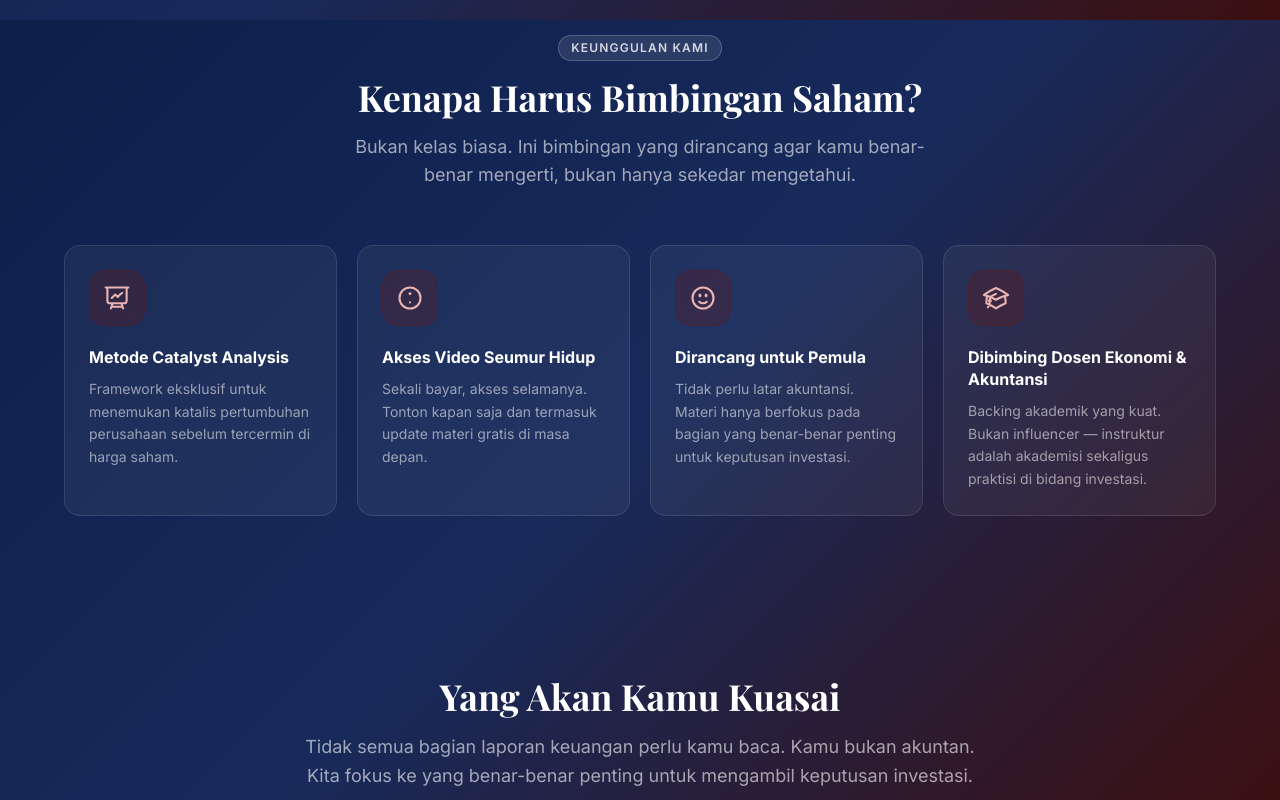
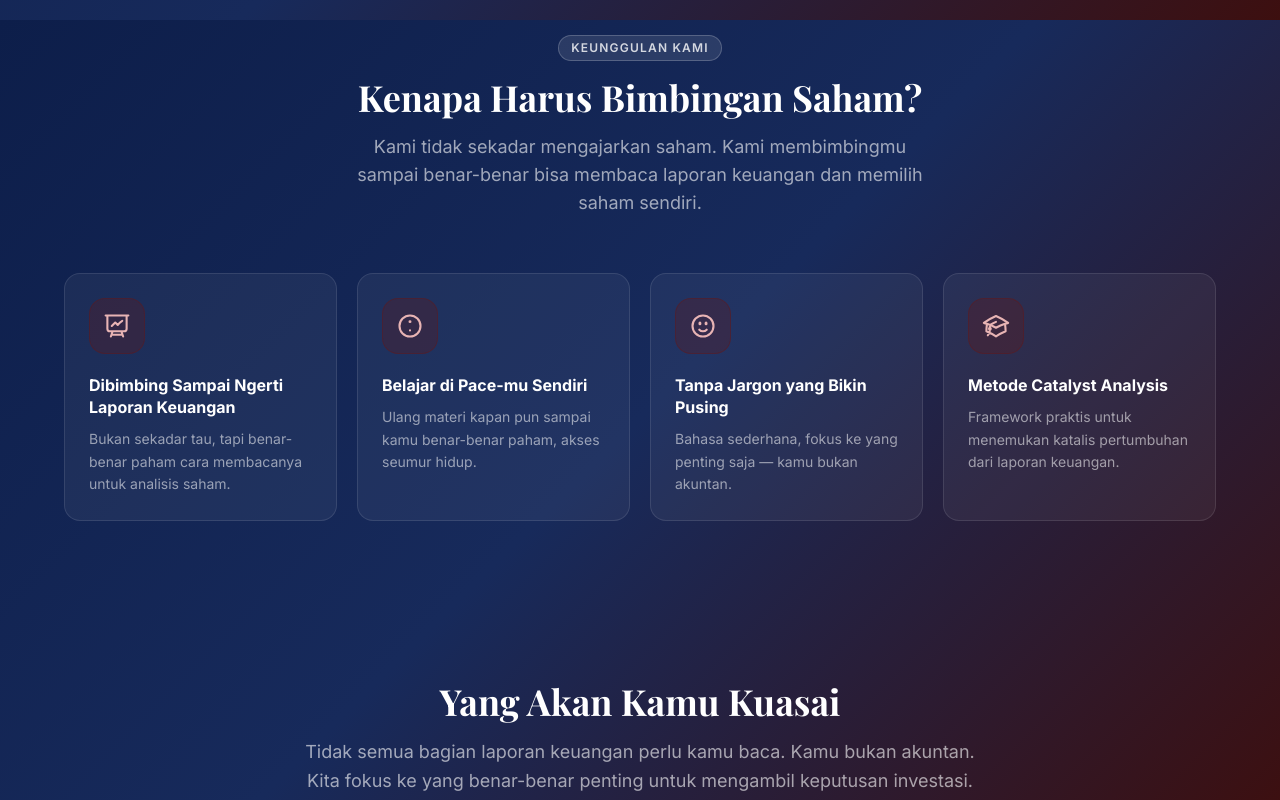
Before and after one commit to bimbingan-saham/landing-page, a Next.js app: page / in a window 1280 px wide. Shown: the part 3180-3980 px from the top of the page. Built offline with nearby package versions, Linux system fonts and the light colour scheme; a web font is replaced by a local one.

Commit message:
fix navbar kelas->produk + reframe keunggulan ke outcome belajar

```diff
--- a/components/Footer.tsx
+++ b/components/Footer.tsx
@@ -1,5 +1,5 @@
 
-const links = ["Tentang", "Kelas", "FAQ"];
+const links = ["Tentang", "Produk", "FAQ"];
 const socialLinks = [
   {
     label: "Instagram",
--- a/components/WhyUs.tsx
+++ b/components/WhyUs.tsx
@@ -8,8 +8,8 @@ const features = [
           d="M3.75 3v11.25A2.25 2.25 0 006 16.5h2.25M3.75 3h-1.5m1.5 0h16.5m0 0h1.5m-1.5 0v11.25A2.25 2.25 0 0118 16.5h-2.25m-7.5 0h7.5m-7.5 0l-1 3m8.5-3l1 3m0 0l.5 1.5m-.5-1.5h-9.5m0 0l-.5 1.5m.75-9l3-3 2.148 2.148A12.061 12.061 0 0116.5 7.605" />
       </svg>
     ),
-    title: "Metode Catalyst Analysis",
-    desc: "Framework eksklusif untuk menemukan katalis pertumbuhan perusahaan sebelum tercermin di harga saham.",
+    title: "Dibimbing Sampai Ngerti Laporan Keuangan",
+    desc: "Bukan sekadar tau, tapi benar-benar paham cara membacanya untuk analisis saham.",
   },
   {
     icon: (
@@ -18,8 +18,8 @@ const features = [
           d="M21 12a9 9 0 11-18 0 9 9 0 0118 0zm-9-3.75h.008v.008H12V8.25zm.375 0a.375.375 0 11-.75 0 .375.375 0 01.75 0zM12 15.75h.008v.008H12v-.008z" />
       </svg>
     ),
-    title: "Akses Video Seumur Hidup",
-    desc: "Sekali bayar, akses selamanya. Tonton kapan saja dan termasuk update materi gratis di masa depan.",
+    title: "Belajar di Pace-mu Sendiri",
+    desc: "Ulang materi kapan pun sampai kamu benar-benar paham, akses seumur hidup.",
   },
   {
     icon: (
@@ -28,8 +28,8 @@ const features = [
           d="M15.182 15.182a4.5 4.5 0 01-6.364 0M21 12a9 9 0 11-18 0 9 9 0 0118 0zM9.75 9.75c0 .414-.168.75-.375.75S9 10.164 9 9.75 9.168 9 9.375 9s.375.336.375.75zm-.375 0h.008v.015h-.008V9.75zm5.625 0c0 .414-.168.75-.375.75s-.375-.336-.375-.75.168-.75.375-.75.375.336.375.75zm-.375 0h.008v.015h-.008V9.75z" />
       </svg>
     ),
-    title: "Dirancang untuk Pemula",
-    desc: "Tidak perlu latar akuntansi. Materi hanya berfokus pada bagian yang benar-benar penting untuk keputusan investasi.",
+    title: "Tanpa Jargon yang Bikin Pusing",
+    desc: "Bahasa sederhana, fokus ke yang penting saja — kamu bukan akuntan.",
   },
   {
     icon: (
@@ -38,8 +38,8 @@ const features = [
           d="M4.26 10.147a60.436 60.436 0 00-.491 6.347A48.627 48.627 0 0112 20.904a48.627 48.627 0 018.232-4.41 60.46 60.46 0 00-.491-6.347m-15.482 0a50.57 50.57 0 00-2.658-.813A59.905 59.905 0 0112 3.493a59.902 59.902 0 0110.399 5.84c-.896.248-1.783.52-2.658.814m-15.482 0A50.697 50.697 0 0112 13.489a50.702 50.702 0 017.74-3.342M6.75 15a.75.75 0 100-1.5.75.75 0 000 1.5zm0 0v-3.675A55.378 55.378 0 0112 8.443m-7.007 11.55A5.981 5.981 0 006.75 15.75v-1.5" />
       </svg>
     ),
-    title: "Dibimbing Dosen Ekonomi & Akuntansi",
-    desc: "Backing akademik yang kuat. Bukan influencer — instruktur adalah akademisi sekaligus praktisi di bidang investasi.",
+    title: "Metode Catalyst Analysis",
+    desc: "Framework praktis untuk menemukan katalis pertumbuhan dari laporan keuangan.",
   },
 ];
 
@@ -55,7 +55,7 @@ export default function WhyUs() {
             Kenapa Harus Bimbingan Saham?
           </h2>
           <p className="text-white/60 text-lg max-w-xl mx-auto">
-            Bukan kelas biasa. Ini bimbingan yang dirancang agar kamu benar-benar mengerti, bukan hanya sekedar mengetahui.
+            Kami tidak sekadar mengajarkan saham. Kami membimbingmu sampai benar-benar bisa membaca laporan keuangan dan memilih saham sendiri.
           </p>
         </ScrollReveal>
 
```
Also changed, not shown: .claude/settings.local.json.
